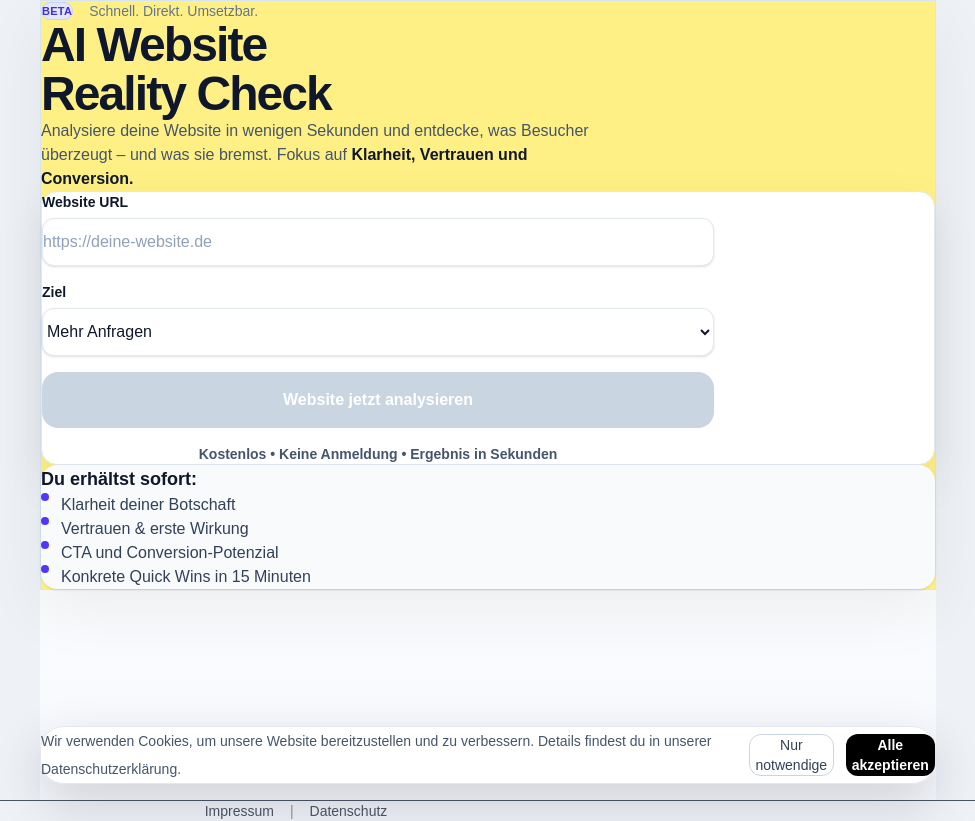
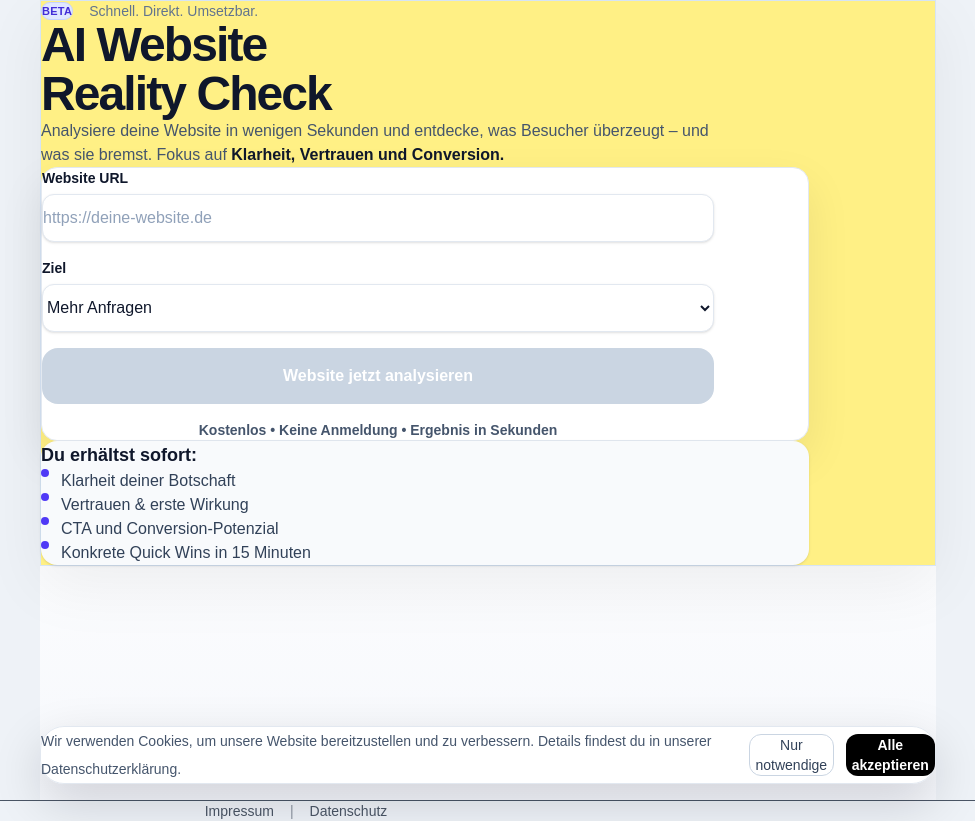
Before and after one commit to robertpetrovic87-code/Digitalstruktur, a Next.js app: page / in a window 1280 px wide. Shown: the whole page, without its empty margins (152-1127 px from the left). Built offline with nearby package versions, Linux system fonts and the light colour scheme.

Commit message:
fix blueprint prompt usage_guide

```diff
--- a/app/page.tsx
+++ b/app/page.tsx
@@ -191,14 +191,14 @@ export default function Home() {
                 </span>
               </div>
 
-              <div className="max-w-2xl pl-16 text-left">
+              <div className="mx-auto max-w-[48rem] text-left">
                 <h1 className="text-[2.2rem] font-bold leading-[1.02] tracking-[-0.04em] text-slate-900 sm:text-5xl">
                   AI Website
                   <br />
                   Reality Check
                 </h1>
 
-                <p className="max-w-xl text-base leading-6 text-slate-600 mb-12">
+                <p className="max-w-2xl text-base leading-6 text-slate-600 mb-12">
                   Analysiere deine Website in wenigen Sekunden und entdecke, was
                   Besucher überzeugt – und was sie bremst. Fokus auf{" "}
                   <strong className="text-slate-900">
@@ -207,7 +207,7 @@ export default function Home() {
                 </p>
               </div>
 
-              <div className="mt-14 rounded-2xl border border-slate-200 bg-white px-6 py-7 shadow-[0_18px_45px_rgba(2,6,23,0.08)] sm:px-7 sm:py-8 md:px-8">
+              <div className="mx-auto mt-14 max-w-[48rem] rounded-2xl border border-slate-200 bg-white px-6 py-7 shadow-[0_18px_45px_rgba(2,6,23,0.08)] sm:px-7 sm:py-8">
                 <div className="mx-auto grid max-w-[42rem] gap-4">
                   <label className="grid gap-1.5 text-left">
                     <span className="text-sm font-semibold text-slate-900">
@@ -292,7 +292,7 @@ export default function Home() {
               </div>
 
                 <div className="mt-16">
-                <div className="rounded-2xl bg-slate-50 px-7 py-6 shadow-sm sm:px-8 md:px-9">
+                <div className="mx-auto max-w-[48rem] rounded-2xl bg-slate-50 px-7 py-6 shadow-sm sm:px-8 md:px-9">
                   <h3 className="text-lg font-bold text-slate-900">
                     Du erhältst sofort:
                   </h3>
```
